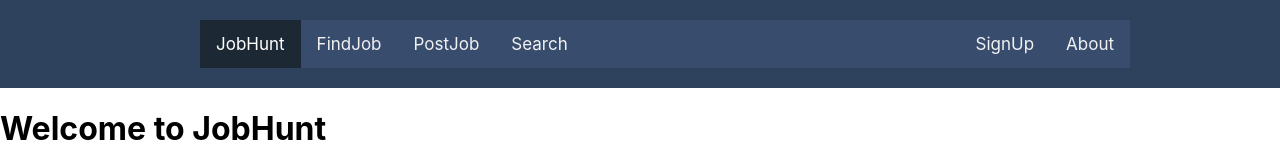
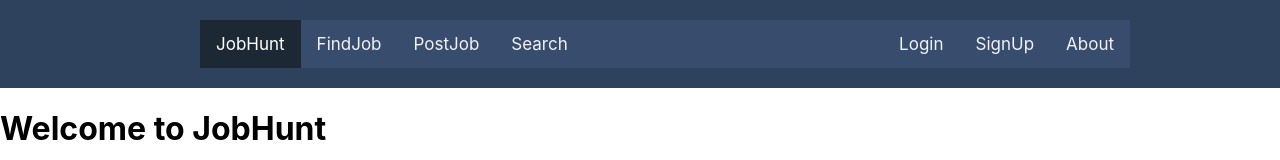
Before and after one commit to Fetyali7/MAK-soen341project2023, a React (Create React App) app in the folder 341-project/: page / in a window 1280 px wide. Shown: the top 160 px of the page. Built offline with nearby package versions, Linux system fonts and the light colour scheme; the HTML template or start-up script is replaced by a standard one.

Commit message:
Added the login option

```diff
--- a/341-project/src/Component/Navbar.js
+++ b/341-project/src/Component/Navbar.js
@@ -15,6 +15,7 @@ export const Navbar = ({changeTab}) => {
       <a  onClick={()=> {changeTab("Posting")}}>PostJob</a>
       <a onClick={()=> {changeTab("Search")}}>Search</a>
       <div class="topnav-right">
+        <a  onClick={()=> {changeTab("Login")}}>Login</a>
         <a  onClick={()=> {changeTab("Signup")}}>SignUp</a>
         <a onClick={()=> {changeTab("Aboutcompany")}}>About</a>
       </div>
```
